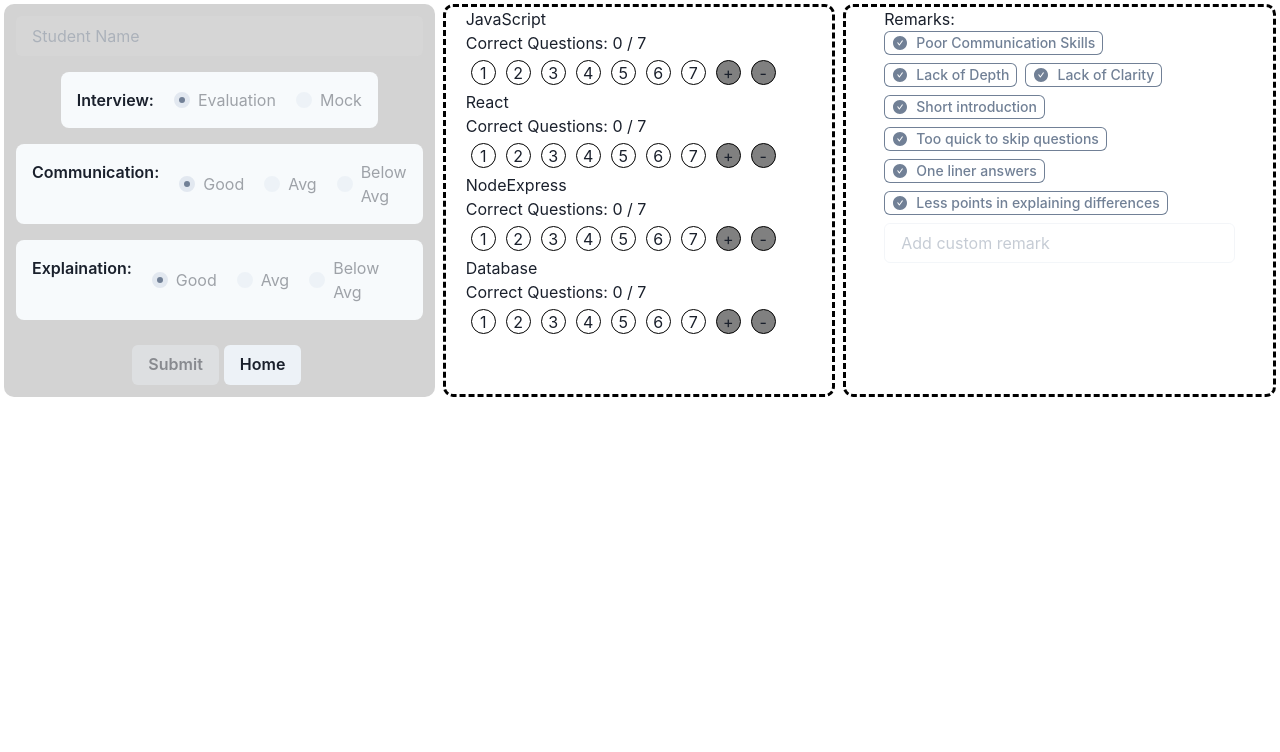
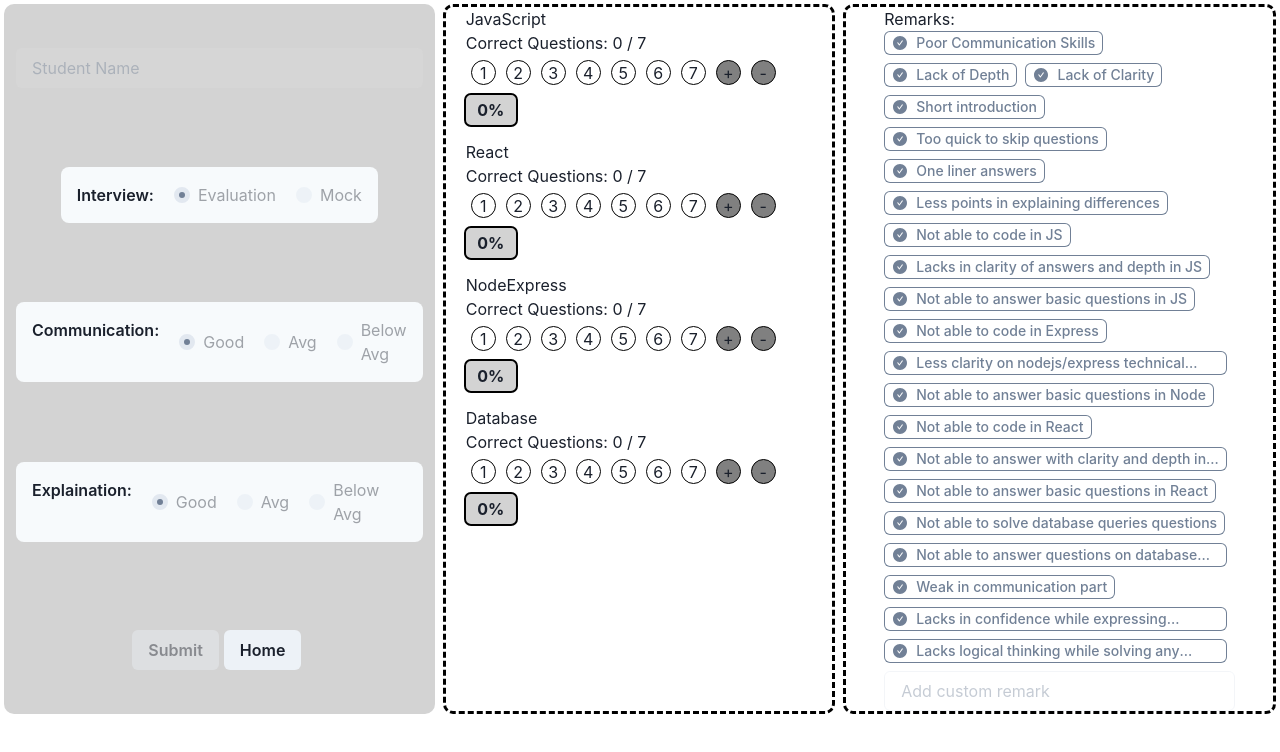
Before and after one commit to curiosityr0ver/Cuvette_Evaluation_App, a React (Vite) app in the folder client/: page /student/view/1 in a window 1280 px wide. Shown: the top 752 px of the page. Built offline with nearby package versions, Linux system fonts and the light colour scheme; no server answers.

Commit message:
added new remarks

```diff
--- a/client/data/Remarks.js
+++ b/client/data/Remarks.js
@@ -5,6 +5,20 @@ export const remarks = [
     "Short introduction",
     "Too quick to skip questions",
     "One liner answers",
-    "Less points in explaining differences"
+    "Less points in explaining differences",
+    "Not able to code in JS",
+    "Lacks in clarity of answers and depth in JS",
+    "Not able to answer basic questions in JS",
+    "Not able to code in Express",
+    "Less clarity on nodejs/express technical concepts",
+    "Not able to answer basic questions in Node",
+    "Not able to code in React",
+    "Not able to answer with clarity and depth in React",
+    "Not able to answer basic questions in React",
+    "Not able to solve database queries questions",
+    "Not able to answer questions on database concepts",
+    "Weak in communication part",
+    "Lacks in confidence while expressing answers",
+    "Lacks logical thinking while solving any problem"
     // Add more questions as needed
 ];
--- a/client/src/components/SubjectMarkingWidget.jsx
+++ b/client/src/components/SubjectMarkingWidget.jsx
@@ -46,6 +46,9 @@ const SubjectMarkingWidget = ({
 	const partiallyCorrectCount = questionStates.filter(
 		(state) => state === 2
 	).length;
+
+	const scoreInPercentage =
+		(correctCount + partiallyCorrectCount * 0.5) / totalQuestions;
 
 	return (
 		<div>
@@ -108,6 +111,23 @@ const SubjectMarkingWidget = ({
 					-
 				</div>
 			</div>
+			<div
+				style={{
+					width: "50px",
+					fontWeight: "bold",
+					display: "flex",
+					justifyContent: "center",
+					alignItems: "center",
+					backgroundColor: "lightgray",
+					borderRadius: "5px",
+					outline: "2px solid #000",
+					padding: "3px",
+					marginTop: "5px",
+					marginBottom: "15px",
+				}}
+			>
+				{Math.round(scoreInPercentage * 10000) / 100}%
+			</div>
 		</div>
 	);
 };
```
